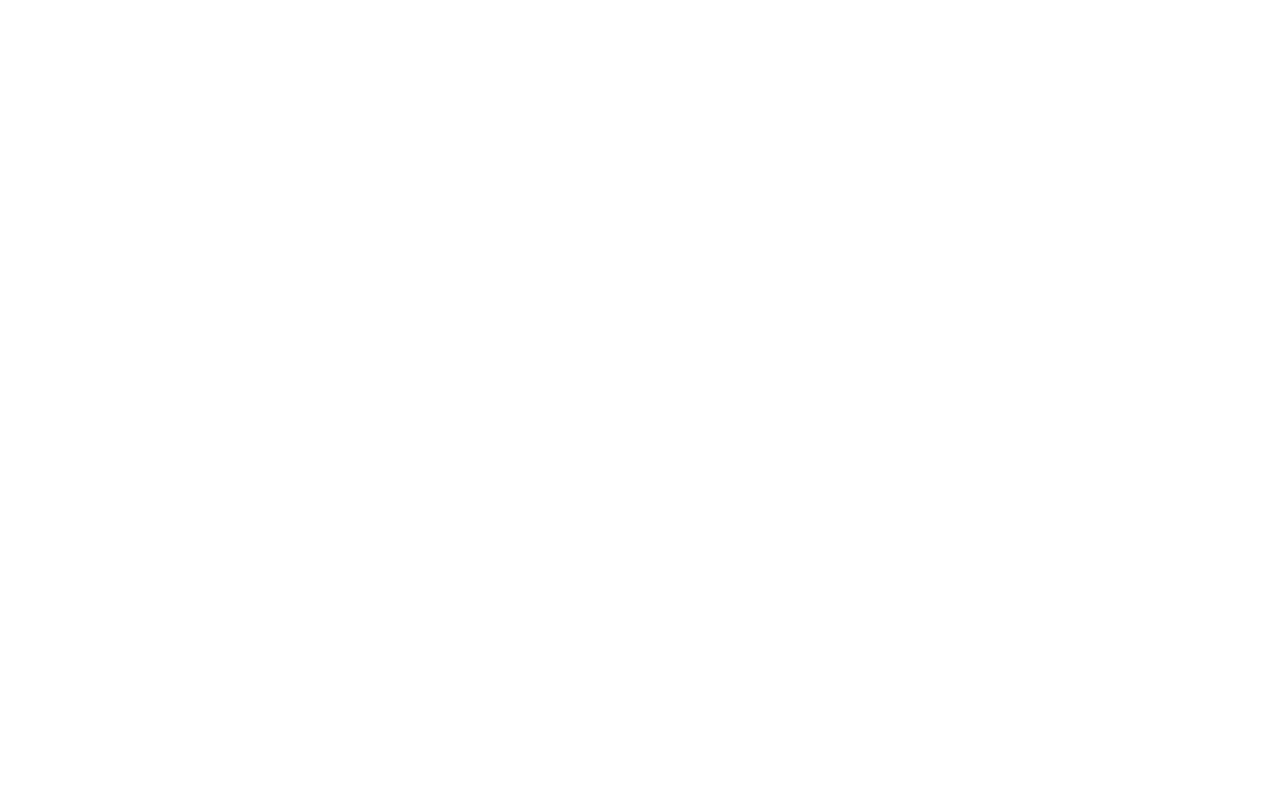
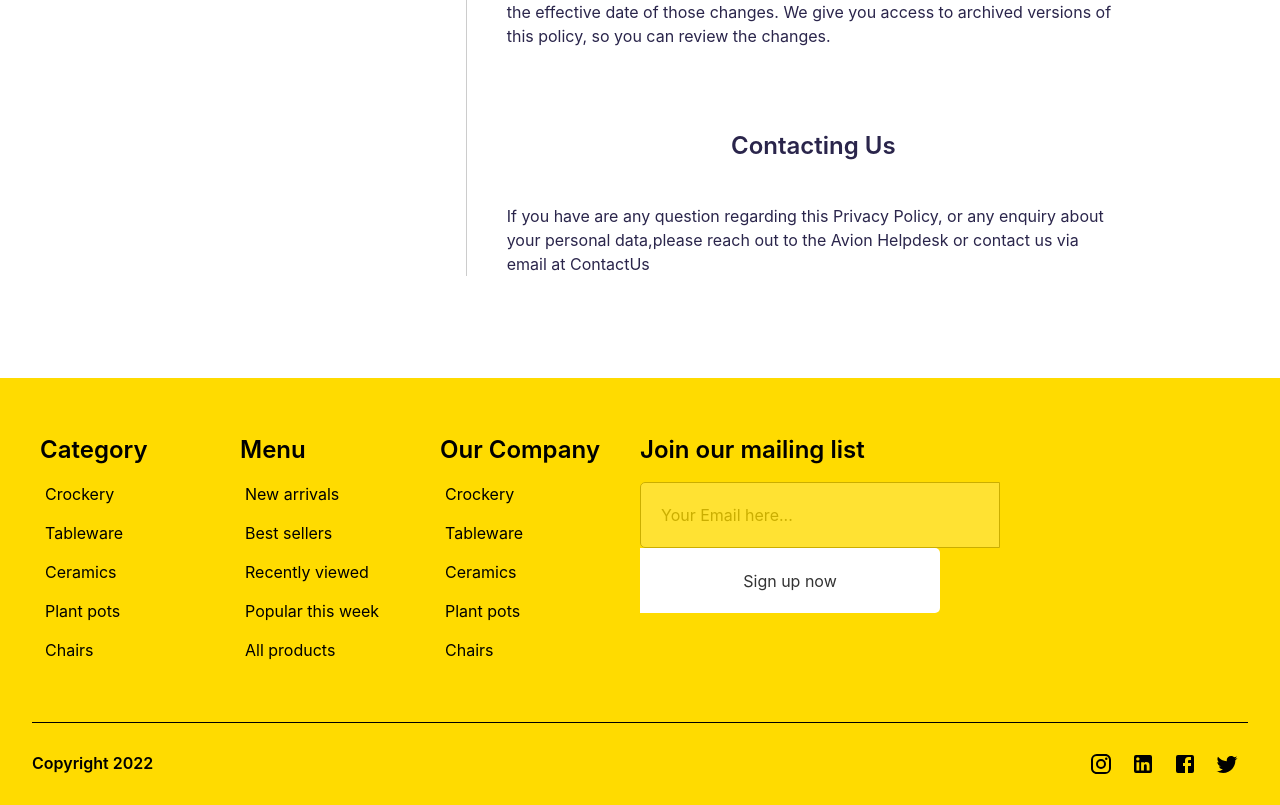
Before and after one commit to phat-trien-ung-dung-web-4conheo/front-end, a React (Create React App) app: page /about-us in a window 1280 px wide. Before the commit this address had no page. Shown: the part 1420-2225 px from the top of the page. Before the commit the page ends 800 px from the top, so only its background shows below. Built offline with nearby package versions, Linux system fonts and the light colour scheme.

Commit message:
update about us

```diff
--- a/src/App.js
+++ b/src/App.js
@@ -9,13 +9,16 @@
 import BasketPage from "./components/Page/BasketPage";
 import ProductCategoryPage from "./components/Page/ProductCategoryPage";
 import ProductDetailPage from "./components/Page/ProductDetail/ProductDetailPage";
+import AboutUsPage from "./components/Page/AboutUsPage";
 function App() {
   return (
 
     <Routes>
       <Route path="/sign-in" element={<SignInPage></SignInPage>} />
       <Route path="/sign-up" element={<SignUpPage></SignUpPage>}></Route>
+      <Route path="/about-us" element={<AboutUsPage></AboutUsPage>}></Route>
     </Routes>
+
 
   );
 }
--- a/src/components/Footer.js
+++ b/src/components/Footer.js
@@ -15,6 +15,7 @@
     gap: 1.25rem;
     padding-top: 1.25rem;
     padding-bottom: 1.25rem;
+
 `
 const FooterItems = styled.ul`
     color: black;
@@ -27,7 +28,14 @@
     padding: 0 5px;
     row-gap:10px;
     width:100%;
+    font-weight:400;
     cursor: pointer;
+
+`
+const LiText = styled.a`
+    &:hover {
+            border-bottom: solid 3px white;
+    }
 `
 const Heading = styled.h3`
     color:black;
@@ -81,18 +89,17 @@
     justify-content:space-around;
 `
 const Footer = (probs) => {
-    const [onHover, setHover] = useState("#fff");
         return (
             <div>
-                <div style={{display:"flex", padding:"40px",height:"100%",backgroundColor:"#ffdb00",flexGrow:"1"}} id='footer_container'>
+                <div style={{display:"flex", padding:"40px",height:"100%",backgroundColor:"#ffdb00",flexGrow:"1",marginTop:"8%"}} id='footer_container'>
                     <Wrap>
                         <Heading>Category</Heading>
                         <FooterItems>
                             {categoryItems.map((item)=>(
                                 <Items>
-                                    <a onMouseEnter={() => setHover('#fff')} onMouseLeave={()=> setHover('#ffdb00')} style={{borderBottom:`solid 3px ${onHover}`}} >
+                                    <LiText>
                                         {item.content}
-                                    </a>
+                                    </LiText>
                                 </Items>
                             ))}
                         </FooterItems>
@@ -102,9 +109,9 @@
                         <FooterItems>
                             {menuItems.map((item)=>(
                                 <Items>
-                                    <a>
+                                    <LiText>
                                         {item.content}
-                                    </a>
+                                    </LiText>
                                 </Items>
                             ))}
                         </FooterItems>
@@ -114,9 +121,9 @@
                         <FooterItems>
                             {categoryItems.map((item)=>(
                                 <Items>
-                                    <a>
+                                    <LiText>
                                         {item.content}
-                                    </a>
+                                    </LiText>
                                 </Items>
                             ))}
                         </FooterItems>
--- a/src/components/Page/AboutUsPage.js
+++ b/src/components/Page/AboutUsPage.js
@@ -2,10 +2,12 @@
 import Footer from '../Footer'
 import { MenuItems, ItemContent } from '../../data/aboutus_data';
 import styled from 'styled-components';
+import Header from '../Header';
 
 const UpdateStatus = styled.div`
     background-color: #ffdb00;
     padding: 64px 0px 80px 96px;
+    margin-top:10%;
 `
 const UpdateStatusContent = styled.h2`
     font-size:25px;
@@ -73,12 +75,9 @@
     font-size:16px;
 `
 const AboutUsPage = () => {
-    const ref = useRef(null);
-    const handleClick = (elementRef) => {
-        elementRef.current?.scrollIntoView({behavior: 'smooth'});
-      };
     return (
         <div>
+            <Header></Header>
             <UpdateStatus>
                 <UpdateStatusContent>Privacy Policy</UpdateStatusContent>
                 <UpdateStatusTime>Last update....</UpdateStatusTime>
@@ -90,9 +89,7 @@
                         {MenuItems.map((item)=>(
                             <MenuChoice>
                                 <ListItem
-                                    onClick={()=>{
-                                        // handleClick(item.ref)
-                                    }}
+
                                 >{item.content}</ListItem>
                             </MenuChoice>
                         ))}
@@ -104,7 +101,7 @@
                         {ItemContent.map((item)=>(
                             <TextWrap>
                                 <div>
-                                    <TextHeading ref={ref}>{item.heading}</TextHeading>
+                                    <TextHeading>{item.heading}</TextHeading>
                                     <Text>{item.content}</Text>
                                 </div>
                             </TextWrap>
```
